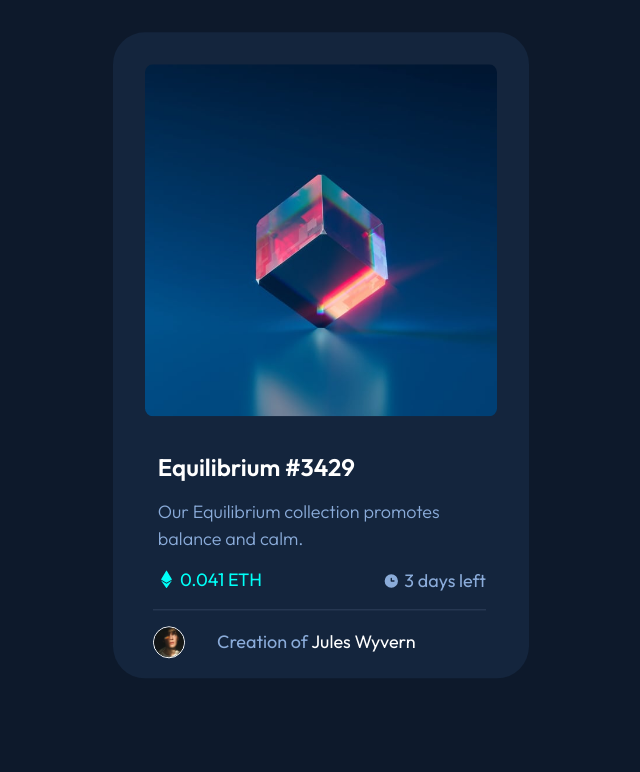
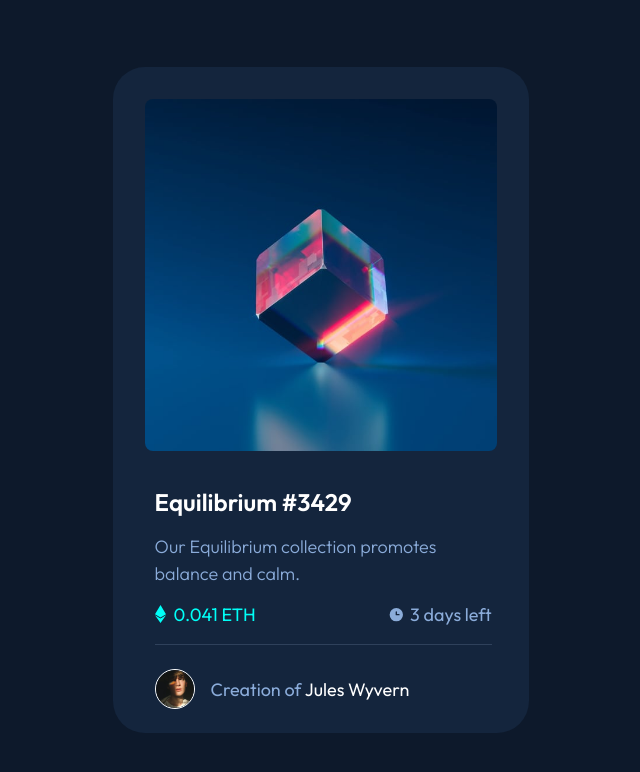
Before and after one commit to zorluozan/nft-preview-card-component, a plain HTML site: page index.html in a window 1280 px wide. Shown: the whole page, without its empty margins (319-959 px from the left). Drawn offline with Linux system fonts and the light colour scheme.

Commit message:
Convert flexbox layout from absolute positioning

```diff
--- a/index.html
+++ b/index.html
@@ -17,7 +17,7 @@
 </head>
 
 <body>
-  <div class="card__container">
+  <main class="card__container">
     <div class="card">
 
       <div class="card__header">
@@ -29,14 +29,14 @@
         </div>
       </div>
 
-      <div>
+      <div class="card__main">
         <h2 class="card__title">Equilibrium #3429</h2>
         <p class="card__text">Our Equilibrium collection promotes balance and calm.</p>
 
         <div class="card__content">
-          <div>
-            <p class="card__content__text">0.041 ETH</p>
-          </div>
+
+          <p class="card__content__text">0.041 ETH</p>
+
           <div class="card__innercontent">
             <p class="card__innercontent__text">3 days left</p>
           </div>
@@ -49,7 +49,7 @@
       </div>
 
     </div>
-  </div>
+  </main>
 
 </body>
 
--- a/style.css
+++ b/style.css
@@ -1,27 +1,30 @@
-* {
+*,
+*::before,
+*::after {
   margin: 0;
   padding: 0;
-  box-sizing: border-box;
+  box-sizing: inherit;
 }
 
 body {
   font-family: "Outfit", sans-serif;
   background-color: #0d192b;
+  box-sizing: border-box;
 }
 
 .card__container {
   min-height: 100vh;
-  margin: auto auto;
-  position: relative;
+  display: flex;
+  align-items: center;
+  justify-content: center;
 }
 
 .card {
   background-color: #14253d;
   width: 26rem;
   border-radius: 2rem;
-  position: absolute;
-  left: 50%;
-  transform: translate(-50%, 5%);
+  display: flex;
+  flex-direction: column;
 }
 
 .card__header {
@@ -59,8 +62,10 @@ body {
   -ms-transform: translate(-50%, -50%);
 }
 
+.card__main {
+  margin-left: 2.6rem;
+}
 .card__title {
-  margin-left: 2.8rem;
   color: #ffffff;
 }
 
@@ -74,17 +79,16 @@ body {
   font-weight: 100;
   font-size: 18px;
   width: 80%;
-  margin-left: 2.8rem;
+
   padding-top: 1rem;
   line-height: 1.5;
 }
 
 .card__content {
-  margin-left: 2.5rem;
-  padding-top: 1rem;
+  display: flex;
   border-bottom: 1px solid #2f415b;
-  max-width: 80%;
-  padding-bottom: 1rem;
+  padding: 1rem 0;
+  width: 90%;
 }
 
 .card__content__text::before {
@@ -94,15 +98,9 @@ body {
 }
 
 .card__content__text {
-  display: inline;
   color: #00fff7;
   font-size: 18px;
-  margin-left: 0.5rem;
-}
-
-.card__innercontent {
-  float: right;
-  margin-top: -1.5rem;
+  margin-right: auto;
 }
 
 .card__innercontent__text::before {
@@ -113,27 +111,25 @@ body {
 
 .card__innercontent__text {
   color: #8bacda;
-  font-size: 18px;
+  font-size: 1.125rem;
 }
 
 .card__footer {
-  margin: auto auto;
-  position: relative;
-  padding: 1rem;
+  display: flex;
+  align-items: center;
+  margin-left: 1.6rem;
+  padding: 1.5rem 1rem;
 }
 
 .card__image--3 {
-  height: 2rem;
-  margin-left: 1.5rem;
+  height: 2.5rem;
   border: 1px solid #ffffff;
   border-radius: 50%;
+  margin-right: 1rem;
 }
 
 .card__footer__text {
-  position: absolute;
-  font-size: 18px;
-  margin-left: 5.5rem;
-  margin-top: -2rem;
+  font-size: 1.125rem;
   color: #8bacda;
 }
 
```
